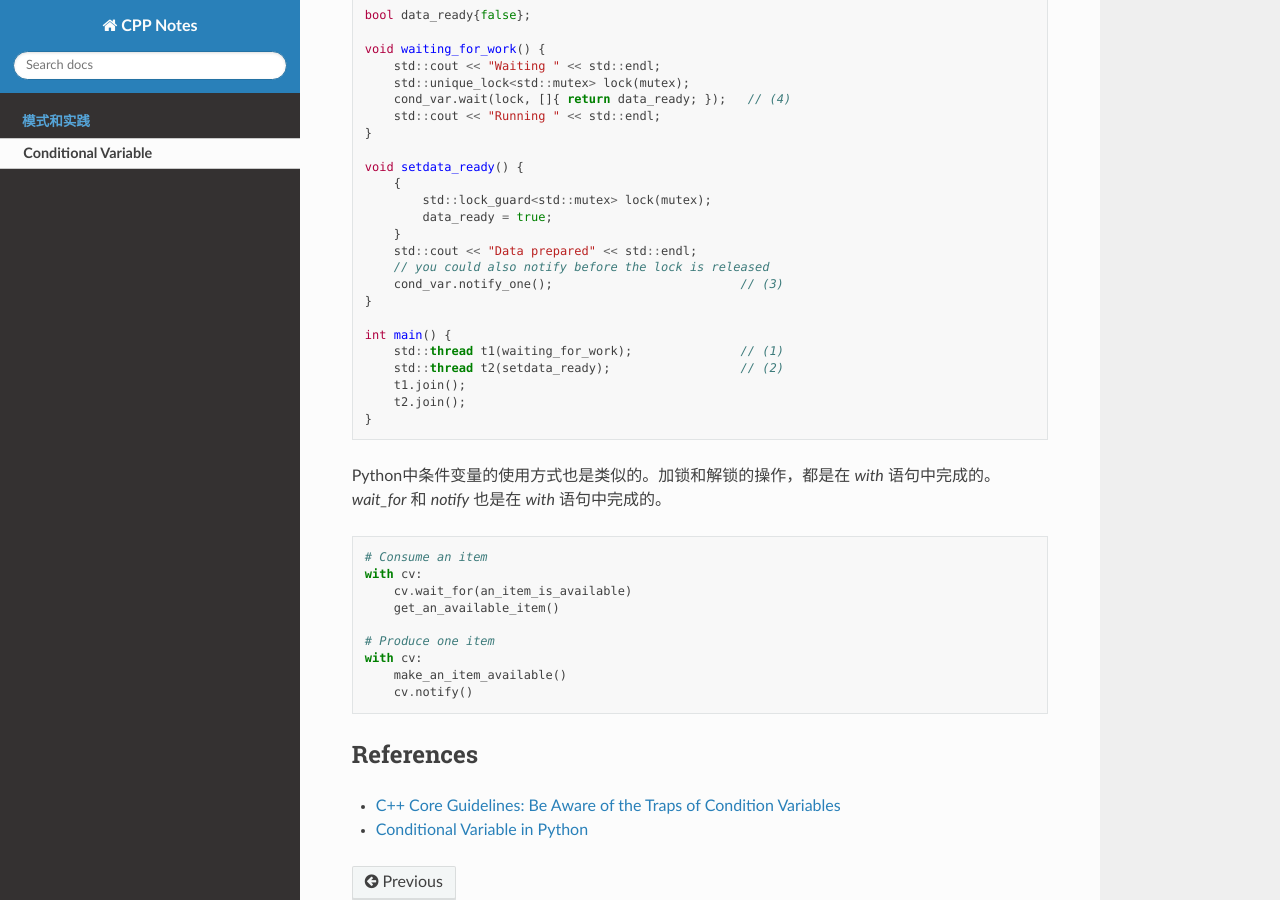
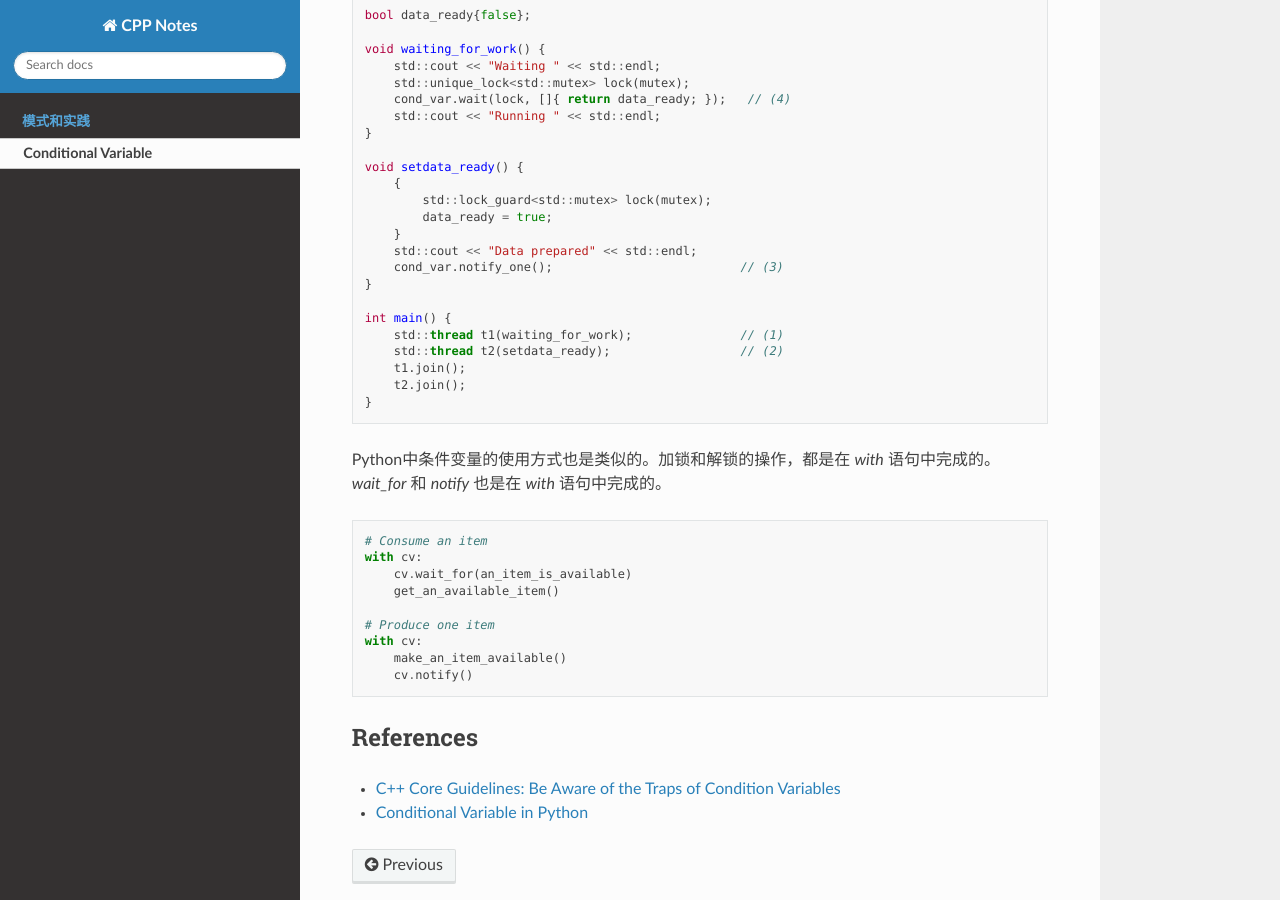
Before and after one commit to yelu/cppnotes, a Sphinx documentation site: the page built from docs/practice/conditional_variable/conditional_variable.rst, in a window 1280 px wide and 900 px high, scrolled down 691 px. Built offline with Sphinx 7.4.7 and the Read the Docs theme 2.0.0, drawn with Linux system fonts in a browser that asks for light colours.

Commit message:
add conditional variable

```diff
--- a/docs/practice/conditional_variable/conditional_variable.rst
+++ b/docs/practice/conditional_variable/conditional_variable.rst
@@ -36,7 +36,6 @@ Conditonal Variable用于线程间状态的同步。等待线程B等待另一个
             data_ready = true;
         }
         std::cout << "Data prepared" << std::endl;
-        // you could also notify before the lock is released
         cond_var.notify_one();                          // (3)
     }
 
```
